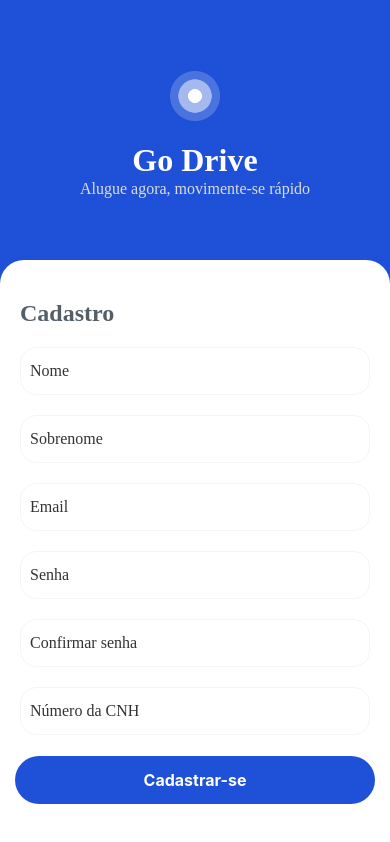
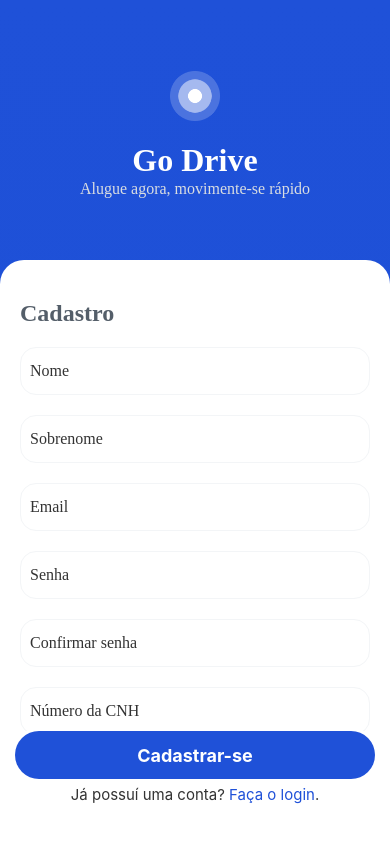
Before and after one commit to PROJETOS-DE-GARAGEM/Go_drive, a React Native app: screen / in a window 390 px wide. Built offline with nearby package versions, Linux system fonts and the light colour scheme.

Commit message:
Add button navigation login user

```diff
--- a/src/components/Button/ButtonStyle.tsx
+++ b/src/components/Button/ButtonStyle.tsx
@@ -13,7 +13,7 @@ const styles = StyleSheet.create({
   },
 
   buttonText: {
-    fontSize: 16,
+    fontSize: 18,
     color: "#fff",
     fontWeight: "700",
   },
--- a/src/pages/Register/Register.tsx
+++ b/src/pages/Register/Register.tsx
@@ -1,5 +1,4 @@
-import { useState } from "react";
-import { View, Image, Text, ScrollView } from "react-native";
+import { View, Image, Text, ScrollView, TouchableOpacity } from "react-native";
 import { useForm, FormProvider } from "react-hook-form";
 
 import styles from "./RegisterStyle";
@@ -25,13 +24,6 @@ export default function Register() {
 
   async function registerUser() {
     try {
-      await addDoc(collection(db, "users"), {
-        name: methods.handleSubmit,
-        surname: methods.handleSubmit,
-        email: methods.handleSubmit,
-        password: methods.handleSubmit,
-        driverLicense: methods.handleSubmit,
-      });
     } catch (error) {
       alert("Erro ao cadastrar o usuário.");
     }
@@ -69,6 +61,12 @@ export default function Register() {
           </ScrollView>
           <View style={styles.buttonInput}>
             <Button name="Cadastrar-se" onPress={registerUser} />
+            <TouchableOpacity style={styles.linkButton} activeOpacity={0.6}>
+              <Text style={styles.linkText}>
+                Já possuí uma conta?
+                <Text style={{ color: "#1f51d8" }}> Faça o login</Text>.
+              </Text>
+            </TouchableOpacity>
           </View>
         </View>
       </View>
--- a/src/pages/Register/RegisterStyle.tsx
+++ b/src/pages/Register/RegisterStyle.tsx
@@ -45,8 +45,16 @@ const styles = StyleSheet.create({
     justifyContent: 'center',
     alignItems: "center",
     marginBottom: Platform.OS === "android" ? 20 : 40,
+  },
+  linkButton: {
+    justifyContent: "center",
+    alignItems: "center",
+    marginTop: 6,
+  },
+  linkText: {
+    color: "#333",
+    fontSize: 15,
   }
-
 });
 
 export default styles;
```
